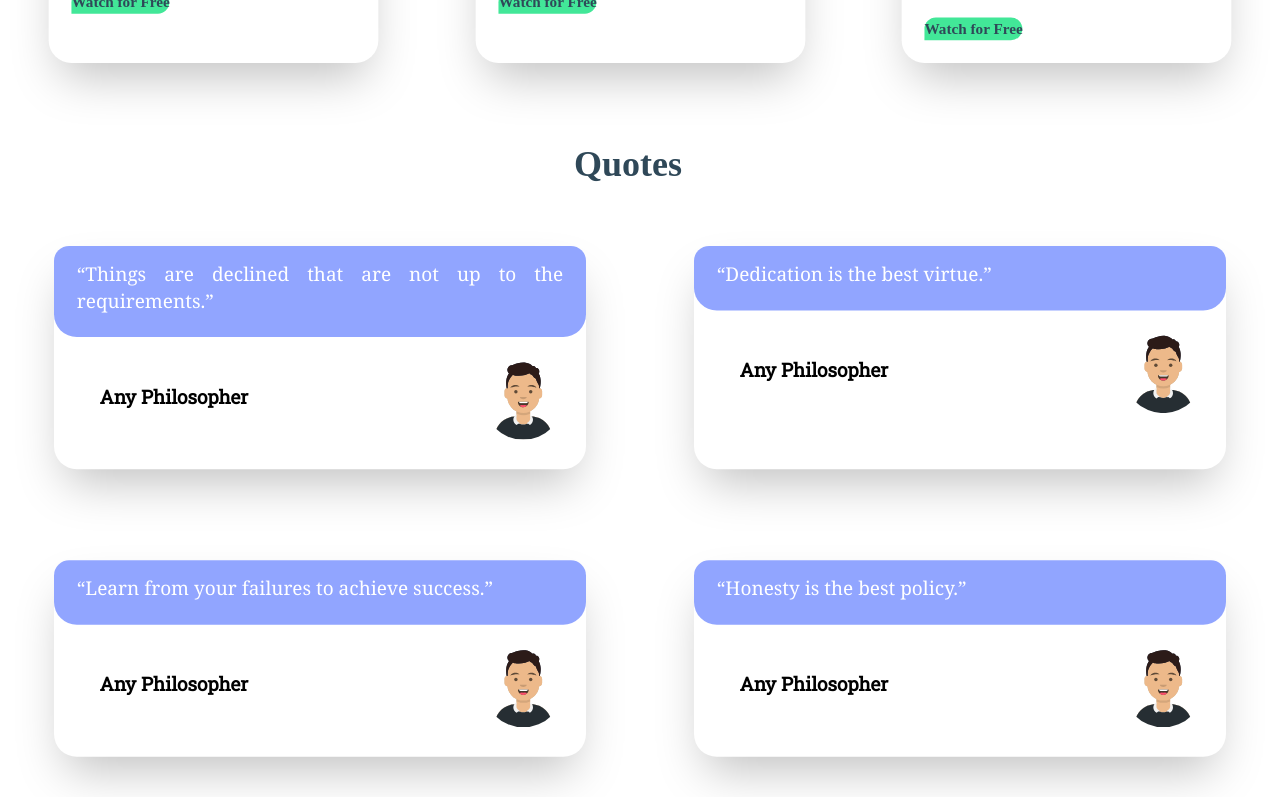
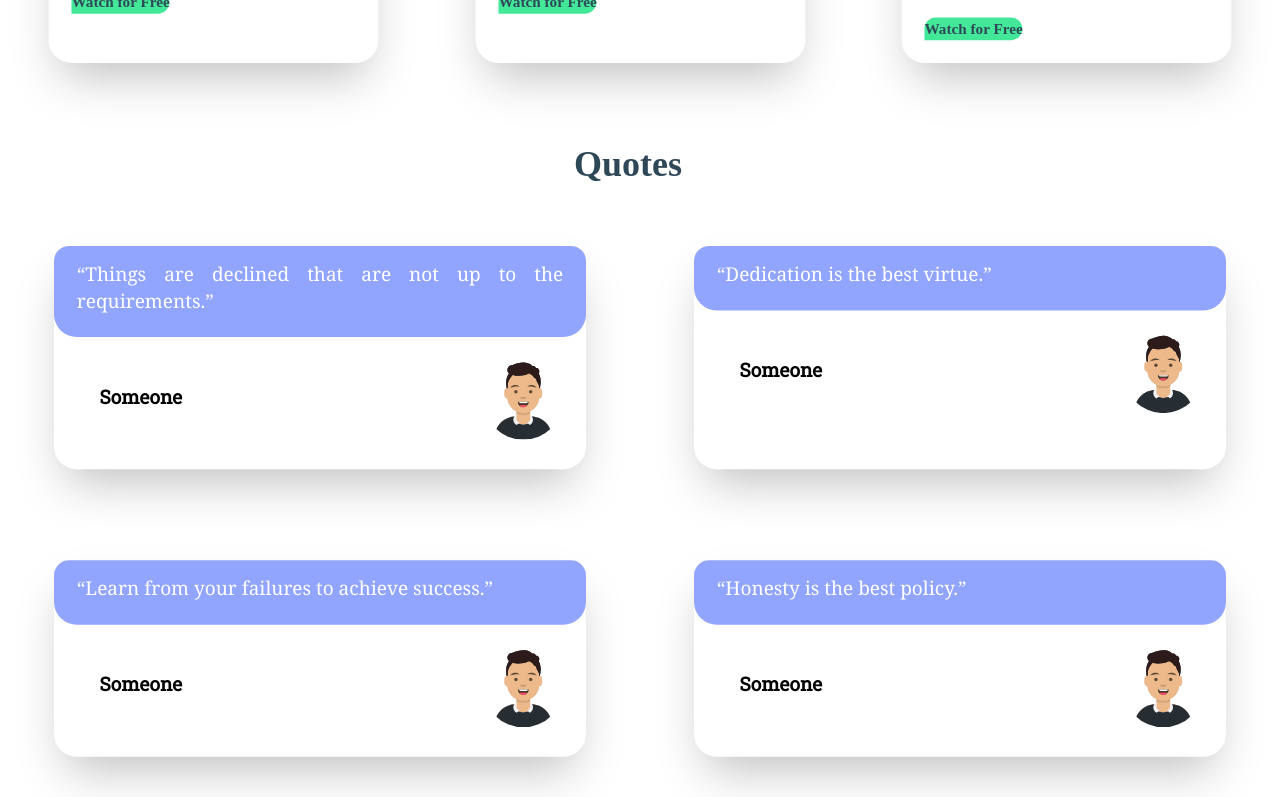
Before and after one commit to akshitolihan/vpc, a Next.js app: page / in a window 1280 px wide. Shown: the part 2000-2797 px from the top of the page. Built offline with nearby package versions, Linux system fonts and the light colour scheme; a web font is replaced by a local one.

Commit message:
imagechange

```diff
--- a/components/Carousel.js
+++ b/components/Carousel.js
@@ -5,9 +5,9 @@ import navbar from "../styles/Navbar.module.css";
 const Carousel = (props) => {
   return (
     <>
-      <section className="inline-flex">
-        <section className="flex justify-center items-center ">
-          <div className="pt-4 justify-center hidden md:block md:w-full">
+      <section className="inline-flex ">
+        <section className="flex justify-center items-center  ">
+          <div className="pt-4 justify-center hidden md:block md:w-full ">
             <Image
               className="origin-top-left animate-waving- hidden lg:block lg:w-1/2 rounded-lg rounded-r-xl  justify-center -rotate-3"
               src={props.img}
--- a/components/Navbar.js
+++ b/components/Navbar.js
@@ -14,7 +14,7 @@ const Navbar = () => {
       <Head></Head>
       <header
         id={navbar.font}
-        className="shadow-sm text-center bg-[#ffff] rounded-b-2xl "
+        className="shadow-md text-center rounded-b-2xl "
       >
         <nav className="flex items-center  justify-between w-full mx-auto flex-wrap flex-col md:flex-row ">
           <div className="lg:justify-start md:inline-flex ml-4">
--- a/pages/blog/right-to-education-and-right-education.js
+++ b/pages/blog/right-to-education-and-right-education.js
@@ -1,3 +1,4 @@
+import Card from "../../components/Card";
 import React from "react";
 import Image from "next/dist/client/image";
 import navbar from "../../styles/Navbar.module.css";
@@ -239,6 +240,28 @@ const blog4 = () => {
           </section>
         </section>
       </section>
+      <div className="flex justify-center">
+      <div className="grid md:grid-cols-2 lg:grid-cols-3">
+      <Card
+        heading="Connect on Telegram"
+        para="This is Akshit Kumar. Join our telegram group. Link Below."
+        refer="https://t.me/thevillagepur"
+        name="Join"
+      />
+      <Card
+        heading="Connect on Facebook"
+        para="This is Akshit Kumar. Follow our facebook page and connect with us."
+        refer="https://www.facebook.com/villagepur/"
+        name="Follow"
+      />
+      <Card
+        heading="Connect on Instagram"
+        para="This is Akshit Kumar. Follow our page and connect with us. "
+        refer="https://www.instagram.com/thevillagepur"
+        name="Follow"
+      />
+      </div>
+      </div>
       <Footer />
     </>
   );
--- a/pages/index.js
+++ b/pages/index.js
@@ -30,7 +30,7 @@ const index = () => {
       </Head>
       <Navbar />
       <Carousel
-        img="/village.jpg"
+        img="/villagepur.jpg"
         height="500px"
         width="910 px"
         heading="Welcome To Villagepur"
@@ -45,6 +45,16 @@ const index = () => {
       <Heading heading="Our Latest Blogs" refer="/blog" />
       <div className="flex justify-center">
         <div className="grid md:grid-cols-2 lg:grid-cols-3">
+        <Books
+          img="/education.jpg"
+          height="250px"
+          width="400px"
+          download="Read More"
+          refer1="/blog/right-to-education-and-right-education"
+          refer2="/blog/right-to-education-and-right-education"
+          heading="Right To Education and Right Education"
+          para="There is not any clearcut answer to this question. We can consider the good or the bad things about social media. In this article, we will be having a..."
+        />
           <Books
             refer1="/blog/social-media-good-or-bad"
             refer2="/blog/social-media-good-or-bad"
@@ -55,7 +65,7 @@ const index = () => {
             heading="Social Media, Good or Bad?"
             para="There is not any clearcut answer to this question. We can consider the good or the bad things about social media. In this article, we will be having a view on that.Social media has its pros and ..."
           />
-          <Books
+          {/* <Books
             refer1="/blog/robots-will-reduce-employment"
             refer2="/blog/robots-will-reduce-employment"
             img="/Robots.jpg"
@@ -66,7 +76,7 @@ const index = () => {
             para="Good Evening to Respected juries and my fellow participants, My
           name is Akshit Kumar Today I am going to share my viewpoint
           opposing ..."
-          />
+          /> */}
           <Books
             refer1="/blog/role-of-society-protecting-online"
             refer2="/blog/role-of-society-protecting-online"
@@ -145,42 +155,42 @@ const index = () => {
           img="/avatar.svg"
           height="84px"
           width="84px"
-          heading="Any Philosopher"
+          heading="Someone"
           para="Things are declined that are not up to the requirements."
         />
         <Quotes
           img="/avatar.svg"
           height="84px"
           width="84px"
-          heading="Any Philosopher"
+          heading="Someone"
           para="Dedication is the best virtue."
         />
         <Quotes
           img="/avatar.svg"
           height="84px"
           width="84px"
-          heading="Any Philosopher"
+          heading="Someone"
           para="Learn from your failures to achieve success."
         />
         <Quotes
           img="/avatar.svg"
           height="84px"
           width="84px"
-          heading="Any Philosopher"
+          heading="Someone"
           para="Honesty is the best policy."
         />
         <Quotes
           img="/avatar.svg"
           height="84px"
           width="84px"
-          heading="Any Philosopher"
+          heading="Someone"
           para="Communication works for those who work on communication."
         />
         <Quotes
           img="/avatar.svg"
           height="84px"
           width="84px"
-          heading="Any Philosopher"
+          heading="Someone"
           para="Choose your words wisely while speaking."
         />
       </div>
--- a/pages/quotes.js
+++ b/pages/quotes.js
@@ -30,154 +30,154 @@ const quotes = () => {
           img="/avatar.svg"
           height="84px"
           width="84px"
-          heading="Any Philosopher"
+          heading="Someone"
           para="Things are declined that are not up to the requirements."
         />
         <Quotes
           img="/avatar.svg"
           height="84px"
           width="84px"
-          heading="Any Philosopher"
+          heading="Someone"
           para="Dedication is the best virtue."
         />
         <Quotes
           img="/avatar.svg"
           height="84px"
           width="84px"
-          heading="Any Philosopher"
+          heading="Someone"
           para="Learn from your failures to achieve success."
         />
         <Quotes
           img="/avatar.svg"
           height="84px"
           width="84px"
-          heading="Any Philosopher"
+          heading="Someone"
           para="Honesty is the best policy."
         />
         <Quotes
           img="/avatar.svg"
           height="84px"
           width="84px"
-          heading="Any Philosopher"
+          heading="Someone"
           para="Communication works for those who work on communication."
         />
         <Quotes
           img="/avatar.svg"
           height="84px"
           width="84px"
-          heading="Any Philosopher"
+          heading="Someone"
           para="Choose your words wisely while speaking."
         />
         <Quotes
           img="/avatar.svg"
           height="84px"
           width="84px"
-          heading="Any Philosopher"
+          heading="Someone"
           para="Be the king of your own kingdom."
         />
         <Quotes
           img="/avatar.svg"
           height="84px"
           width="84px"
-          heading="Any Philosopher"
+          heading="Someone"
           para="Choose your words wisely while speaking."
         />
         <Quotes
           img="/avatar.svg"
           height="84px"
           width="84px"
-          heading="Any Philosopher"
+          heading="Someone"
           para="Think, Decide and Act"
         />
         <Quotes
           img="/avatar.svg"
           height="84px"
           width="84px"
-          heading="Any Philosopher"
+          heading="Someone"
           para="Become your best friend."
         />
         <Quotes
           img="/avatar.svg"
           height="84px"
           width="84px"
-          heading="Any Philosopher"
+          heading="Someone"
           para="Introspection works as a security check-in life."
         />
         <Quotes
           img="/avatar.svg"
           height="84px"
           width="84px"
-          heading="Any Philosopher"
+          heading="Someone"
           para="Life is the beautiful thing that we have to express that we are alive."
         />
         <Quotes
           img="/avatar.svg"
           height="84px"
           width="84px"
-          heading="Any Philosopher"
+          heading="Someone"
           para="Peace of mind is the most essential thing when making decisions."
         />
         <Quotes
           img="/avatar.svg"
           height="84px"
           width="84px"
-          heading="Any Philosopher"
+          heading="Someone"
           para="Good surrounding makes you a good person."
         />
         <Quotes
           img="/avatar.svg"
           height="84px"
           width="84px"
-          heading="Any Philosopher"
+          heading="Someone"
           para="Don’t think of a goal, just focus on the next step, you get closer to the goal."
         />
         <Quotes
           img="/avatar.svg"
           height="84px"
           width="84px"
-          heading="Any Philosopher"
+          heading="Someone"
           para="Be the change you want to see in society."
         />
         <Quotes
           img="/avatar.svg"
           height="84px"
           width="84px"
-          heading="Any Philosopher"
+          heading="Someone"
           para="Success comes to those who continuously work for their target."
         />
         <Quotes
           img="/avatar.svg"
           height="84px"
           width="84px"
-          heading="Any Philosopher"
+          heading="Someone"
           para="There is nothing like an overnight success, one needs to work overnight to achieve success."
         />
         <Quotes
           img="/avatar.svg"
           height="84px"
           width="84px"
-          heading="Any Philosopher"
+          heading="Someone"
           para="Sleep adequate, not more not less."
         />
         <Quotes
           img="/avatar.svg"
           height="84px"
           width="84px"
-          heading="Any Philosopher"
+          heading="Someone"
           para="The view from each floor of a building is different, your view depends on which floor you are standing on."
         />
         <Quotes
           img="/avatar.svg"
           height="84px"
           width="84px"
-          heading="Any Philosopher"
+          heading="Someone"
           para="Don’t judge a book by its cover. Avoid judging others."
         />
         <Quotes
           img="/avatar.svg"
           height="84px"
           width="84px"
-          heading="Any Philosopher"
+          heading="Someone"
           para="Introspection helps you to become better in your life in all aspects."
         />
       </div>
```
Also changed, not shown: pages/blog/robots-will-reduce-employment.js (+23 -0 lines), pages/blog/role-of-society-protecting-online.js (+23 -0 lines), pages/blog/social-media-good-or-bad.js (+23 -1 lines), public/vilagepur1.jpeg (added), public/villagepur.jpg (added).
